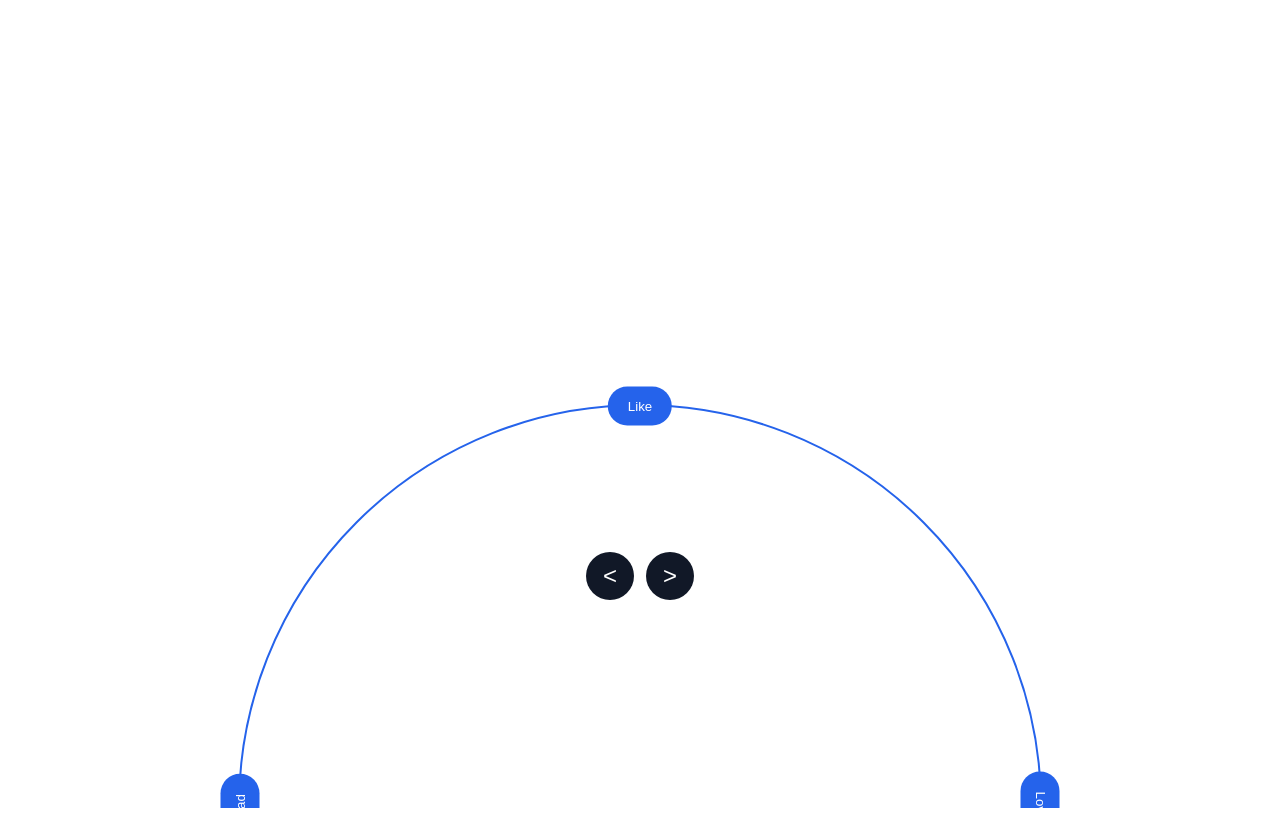
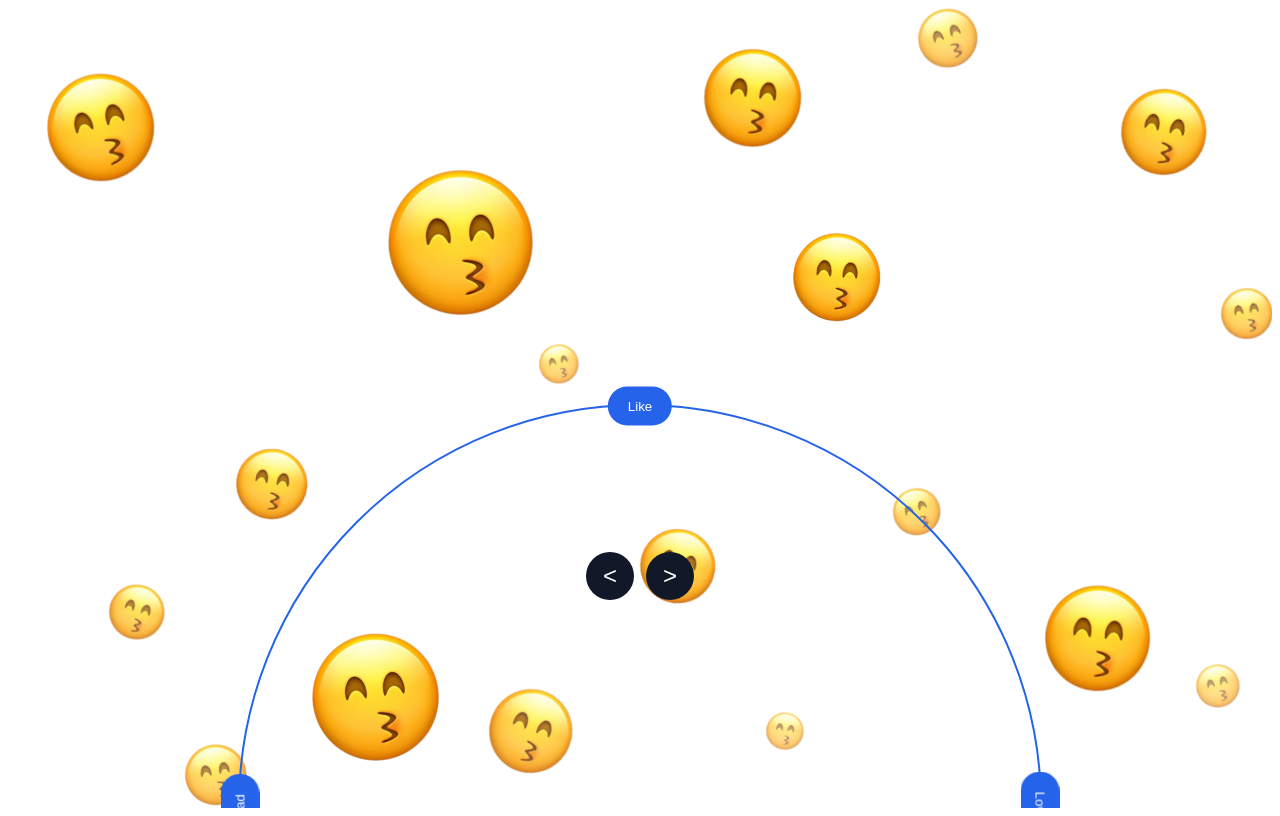
Before and after one commit to doantd11/1308, a React (Vite) app: page / in a window 1280 px wide. Built offline with nearby package versions, Linux system fonts and the light colour scheme.

Commit message:
[DatDT][BackgroundTemp][add animated emoji instances]

```diff
--- a/components/temp/BackgroundTemp.jsx
+++ b/components/temp/BackgroundTemp.jsx
@@ -1,3 +1,63 @@
-export default function BackgroundTemp() {
-  return null;
+const instances = [
+  { id: 1, x: 3, y: 8, size: 110, rotate: -15, opacity: 1, delay: 0 },
+  { id: 2, x: 18, y: 55, size: 72, rotate: 10, opacity: 0.9, delay: 0.3 },
+  { id: 3, x: 30, y: 20, size: 148, rotate: -5, opacity: 1, delay: 0.1 },
+  { id: 4, x: 55, y: 5, size: 100, rotate: 8, opacity: 1, delay: 0.5 },
+  { id: 5, x: 72, y: 0, size: 60, rotate: -20, opacity: 0.7, delay: 0.2 },
+  { id: 6, x: 88, y: 10, size: 88, rotate: 12, opacity: 0.95, delay: 0.4 },
+  { id: 7, x: 96, y: 35, size: 52, rotate: -8, opacity: 0.75, delay: 0.6 },
+  { id: 8, x: 62, y: 28, size: 90, rotate: 5, opacity: 1, delay: 0.15 },
+  { id: 9, x: 42, y: 42, size: 40, rotate: -12, opacity: 0.65, delay: 0.35 },
+  { id: 10, x: 8, y: 72, size: 56, rotate: 18, opacity: 0.8, delay: 0.25 },
+  { id: 11, x: 24, y: 78, size: 130, rotate: -7, opacity: 1, delay: 0.45 },
+  { id: 12, x: 50, y: 65, size: 76, rotate: 15, opacity: 0.9, delay: 0.1 },
+  { id: 13, x: 70, y: 60, size: 48, rotate: -22, opacity: 0.7, delay: 0.55 },
+  { id: 14, x: 82, y: 72, size: 108, rotate: 6, opacity: 1, delay: 0.2 },
+  { id: 15, x: 94, y: 82, size: 44, rotate: -14, opacity: 0.6, delay: 0.4 },
+  { id: 16, x: 38, y: 85, size: 86, rotate: 20, opacity: 0.85, delay: 0.3 },
+  { id: 17, x: 14, y: 92, size: 62, rotate: -10, opacity: 0.75, delay: 0.5 },
+  { id: 18, x: 60, y: 88, size: 38, rotate: 9, opacity: 0.6, delay: 0.15 },
+];
+
+export default function BackgroundTemp({ image }) {
+  return (
+    <div
+      aria-hidden="true"
+      style={{
+        backgroundColor: '#fff',
+        minHeight: '100vh',
+        overflow: 'hidden',
+        pointerEvents: 'none',
+        position: 'relative',
+        width: '100%',
+      }}
+    >
+      {instances.map((instance) => (
+        <img
+          alt=""
+          key={instance.id}
+          src={image}
+          style={{
+            animation: `floatBob 4s ease-in-out ${instance.delay}s infinite alternate`,
+            height: `${instance.size}px`,
+            left: `${instance.x}%`,
+            objectFit: 'contain',
+            opacity: instance.opacity,
+            position: 'absolute',
+            top: `${instance.y}%`,
+            transform: `rotate(${instance.rotate}deg)`,
+            userSelect: 'none',
+            width: `${instance.size}px`,
+            '--rotate': `${instance.rotate}deg`,
+          }}
+        />
+      ))}
+      <style>{`
+        @keyframes floatBob {
+          from { transform: rotate(var(--rotate)) translateY(0); }
+          to { transform: rotate(var(--rotate)) translateY(-12px); }
+        }
+      `}</style>
+    </div>
+  );
 }
```
